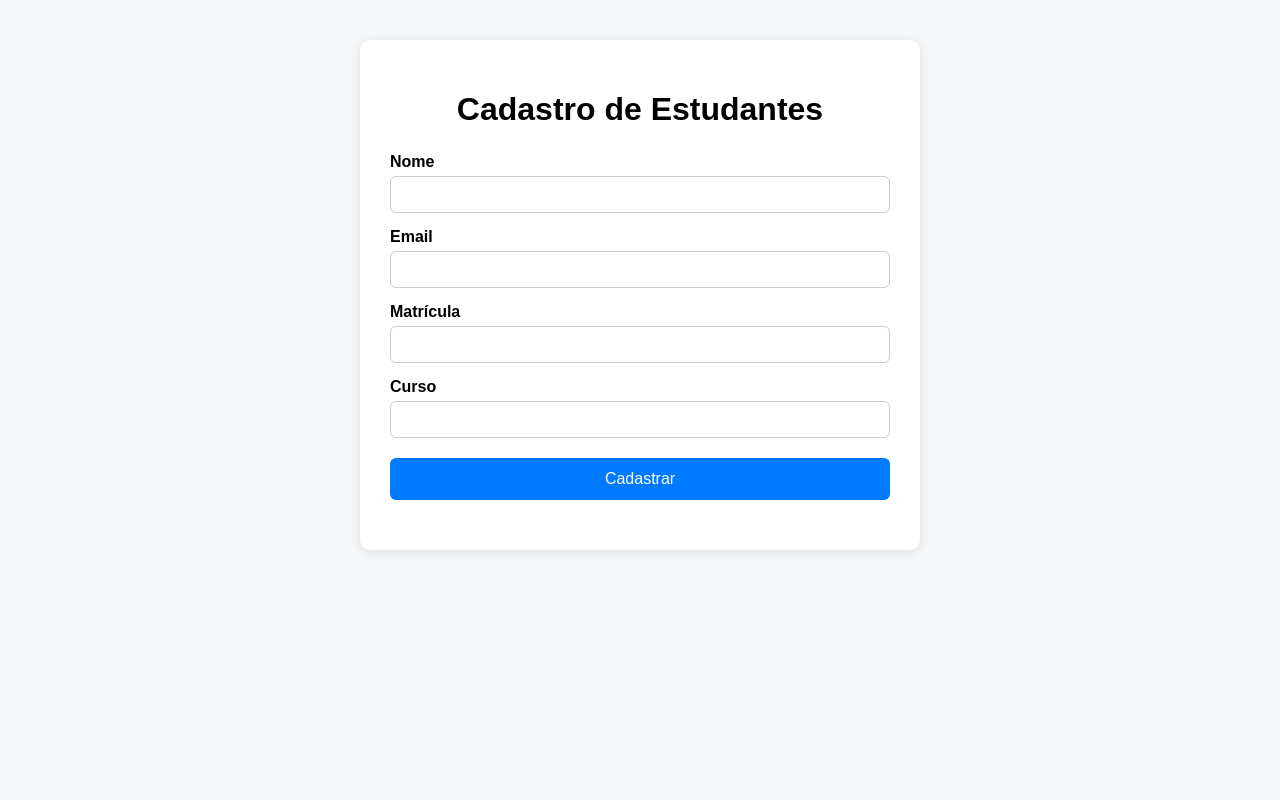
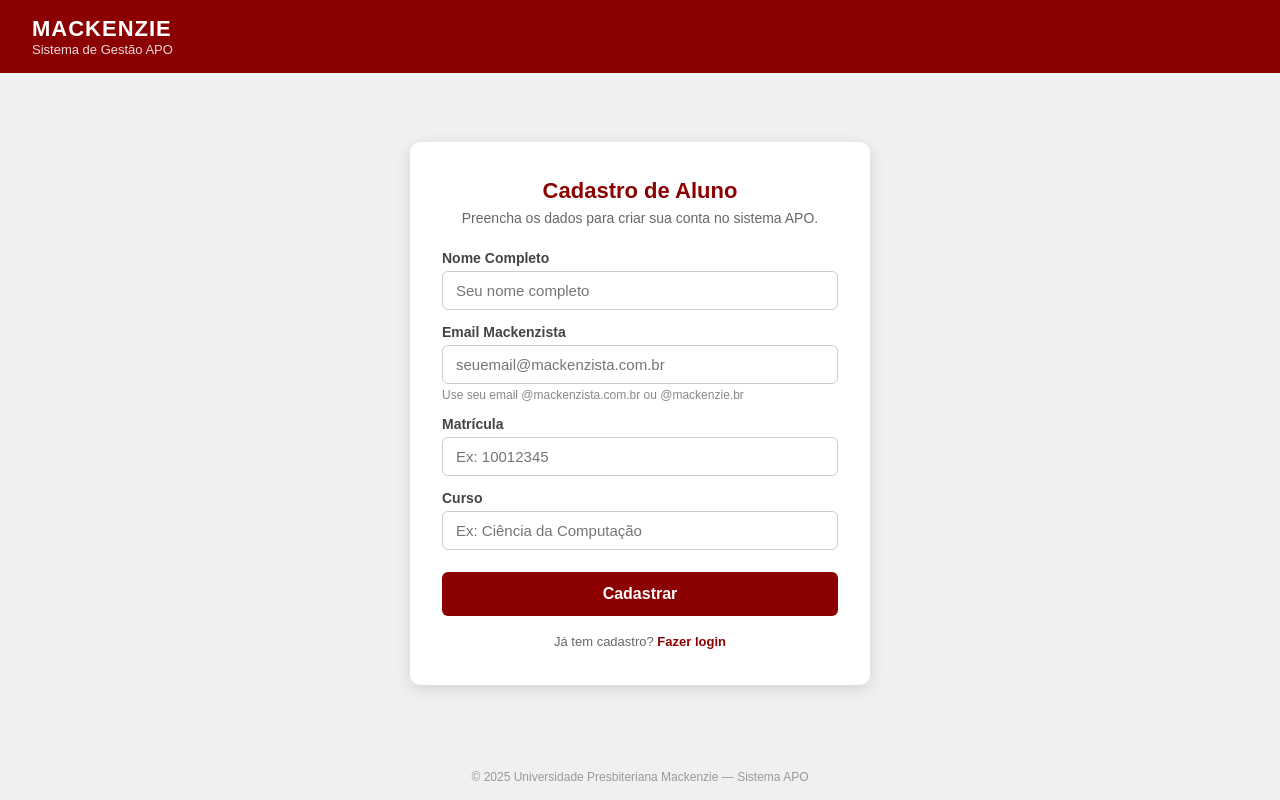
Before and after one commit to KauanSarzi/g2, a Spring Boot app: page /cadastro-aluno.html in a window 1280 px wide. Run offline with Spring Boot 4, Linux system fonts and the light colour scheme.

Commit message:
fix: corrige bugs de login, layout e validação de email
- AlunoRepository: usa findByEmailIgnoreCase para login case-insensitive
- LoginController: busca email no BD em lowercase para consistência
- submeter-apo.html: adiciona throw após redirect para parar execução quando não autenticado
- submeter-apo.html: corrige CSS grid de 3 para 4 colunas no formulário de itens
- cadastro-aluno.html: adiciona validação de domínio mackenzista no frontend, estilo consistente e link para login

https://claude.ai/code/session_014ruTEraNsWaSGq9grYUxhY

```diff
--- a/demo/src/main/java/com/example/demo/Controller/LoginController.java
+++ b/demo/src/main/java/com/example/demo/Controller/LoginController.java
@@ -30,7 +30,7 @@ public class LoginController {
                     .body(Map.of("erro", "Utilize seu email mackenzista para acessar o sistema"));
         }
 
-        return alunoRepository.findByEmail(email.trim())
+        return alunoRepository.findByEmailIgnoreCase(emailLower)
                 .map(aluno -> ResponseEntity.ok((Object) aluno))
                 .orElse(ResponseEntity.status(404)
                         .body(Map.of("erro", "Aluno não encontrado. Verifique seu email ou solicite o cadastro.")));
--- a/demo/src/main/java/com/example/demo/Repositories/AlunoRepository.java
+++ b/demo/src/main/java/com/example/demo/Repositories/AlunoRepository.java
@@ -5,5 +5,5 @@ import com.example.demo.Entidades.Aluno;
 import java.util.Optional;
 
 public interface AlunoRepository extends JpaRepository<Aluno, Long> {
-    Optional<Aluno> findByEmail(String email);
+    Optional<Aluno> findByEmailIgnoreCase(String email);
 }
--- a/demo/src/main/resources/static/cadastro-aluno.html
+++ b/demo/src/main/resources/static/cadastro-aluno.html
@@ -3,132 +3,243 @@
 <head>
   <meta charset="UTF-8">
   <meta name="viewport" content="width=device-width, initial-scale=1.0">
-  <title>Cadastro de Estudantes</title>
+  <title>Cadastro de Alunos - Mackenzie</title>
   <style>
+    * { box-sizing: border-box; margin: 0; padding: 0; }
+
     body {
       font-family: Arial, sans-serif;
-      background-color: #f4f6f8;
-      margin: 0;
-      padding: 40px;
+      background-color: #f0f0f0;
+      min-height: 100vh;
+      display: flex;
+      flex-direction: column;
     }
 
-    .container {
-      max-width: 500px;
-      margin: 0 auto;
-      background: white;
-      padding: 30px;
-      border-radius: 10px;
-      box-shadow: 0 2px 10px rgba(0,0,0,0.1);
+    header {
+      background-color: #8B0000;
+      color: white;
+      padding: 16px 32px;
+      display: flex;
+      align-items: center;
+      gap: 16px;
     }
 
-    h1 {
+    header .logo-text { font-size: 22px; font-weight: bold; letter-spacing: 1px; }
+    header .subtitle { font-size: 13px; opacity: 0.85; }
+
+    main {
+      flex: 1;
+      display: flex;
+      align-items: center;
+      justify-content: center;
+      padding: 40px 16px;
+    }
+
+    .card {
+      background: white;
+      padding: 36px 32px;
+      border-radius: 10px;
+      box-shadow: 0 4px 16px rgba(0,0,0,0.12);
+      width: 100%;
+      max-width: 460px;
+    }
+
+    .card h2 {
       text-align: center;
-      margin-bottom: 25px;
+      color: #8B0000;
+      margin-bottom: 6px;
+      font-size: 22px;
+    }
+
+    .card p.descricao {
+      text-align: center;
+      color: #666;
+      font-size: 14px;
+      margin-bottom: 24px;
     }
 
     label {
       display: block;
-      margin-top: 15px;
       font-weight: bold;
+      color: #444;
+      margin-top: 14px;
+      margin-bottom: 5px;
+      font-size: 14px;
     }
 
     input {
       width: 100%;
-      padding: 10px;
-      margin-top: 5px;
+      padding: 10px 13px;
       border: 1px solid #ccc;
       border-radius: 6px;
-      box-sizing: border-box;
+      font-size: 15px;
+      transition: border-color 0.2s;
     }
 
-    button {
+    input:focus {
+      outline: none;
+      border-color: #8B0000;
+      box-shadow: 0 0 0 2px rgba(139,0,0,0.1);
+    }
+
+    .email-hint {
+      font-size: 12px;
+      color: #888;
+      margin-top: 4px;
+    }
+
+    button[type="submit"] {
       width: 100%;
-      margin-top: 20px;
-      padding: 12px;
+      margin-top: 22px;
+      padding: 13px;
       border: none;
-      background-color: #007bff;
+      background-color: #8B0000;
       color: white;
       font-size: 16px;
+      font-weight: bold;
       border-radius: 6px;
       cursor: pointer;
+      transition: background-color 0.2s;
     }
 
-    button:hover {
-      background-color: #0056b3;
+    button[type="submit"]:hover { background-color: #6b0000; }
+    button[type="submit"]:disabled { background-color: #aaa; cursor: not-allowed; }
+
+    .mensagem {
+      margin-top: 18px;
+      padding: 10px 14px;
+      border-radius: 6px;
+      font-size: 14px;
+      text-align: center;
+      display: none;
     }
 
-    .mensagem {
-      margin-top: 20px;
+    .mensagem.sucesso {
+      background-color: #e8f5e9;
+      color: #2e7d32;
+      border: 1px solid #c8e6c9;
+      display: block;
+    }
+
+    .mensagem.erro {
+      background-color: #fde8e8;
+      color: #c0392b;
+      border: 1px solid #f5c6c6;
+      display: block;
+    }
+
+    .link-login {
+      margin-top: 18px;
       text-align: center;
+      font-size: 13px;
+      color: #666;
+    }
+
+    .link-login a {
+      color: #8B0000;
+      text-decoration: none;
       font-weight: bold;
     }
 
-    .sucesso {
-      color: green;
-    }
+    .link-login a:hover { text-decoration: underline; }
 
-    .erro {
-      color: red;
+    footer {
+      text-align: center;
+      padding: 16px;
+      font-size: 12px;
+      color: #999;
     }
   </style>
 </head>
 <body>
-  <div class="container">
-    <h1>Cadastro de Estudantes</h1>
+  <header>
+    <div>
+      <div class="logo-text">MACKENZIE</div>
+      <div class="subtitle">Sistema de Gestão APO</div>
+    </div>
+  </header>
+
+  <main>
+    <div class="card">
+      <h2>Cadastro de Aluno</h2>
+      <p class="descricao">Preencha os dados para criar sua conta no sistema APO.</p>
 
       <form id="formAluno">
-      <label for="nome">Nome</label>
-      <input type="text" id="nome" required>
+        <label for="nome">Nome Completo</label>
+        <input type="text" id="nome" placeholder="Seu nome completo" required>
 
-      <label for="email">Email</label>
-      <input type="email" id="email" required>
+        <label for="email">Email Mackenzista</label>
+        <input type="email" id="email" placeholder="seuemail@mackenzista.com.br" required>
+        <div class="email-hint">Use seu email @mackenzista.com.br ou @mackenzie.br</div>
 
         <label for="matricula">Matrícula</label>
-      <input type="text" id="matricula" required>
+        <input type="text" id="matricula" placeholder="Ex: 10012345" required>
 
         <label for="curso">Curso</label>
-      <input type="text" id="curso" required>
+        <input type="text" id="curso" placeholder="Ex: Ciência da Computação" required>
 
-      <button type="submit">Cadastrar</button>
+        <button type="submit" id="btnCadastrar">Cadastrar</button>
       </form>
 
       <div id="mensagem" class="mensagem"></div>
+
+      <div class="link-login">
+        Já tem cadastro? <a href="/login.html">Fazer login</a>
       </div>
+    </div>
+  </main>
+
+  <footer>&copy; 2025 Universidade Presbiteriana Mackenzie &mdash; Sistema APO</footer>
 
   <script>
-    const form = document.getElementById("formAluno");
-    const mensagem = document.getElementById("mensagem");
+    const form = document.getElementById('formAluno');
+    const mensagemEl = document.getElementById('mensagem');
+    const btnCadastrar = document.getElementById('btnCadastrar');
 
-    form.addEventListener("submit", async function(event) {
+    form.addEventListener('submit', async function (event) {
       event.preventDefault();
 
+      const email = document.getElementById('email').value.trim().toLowerCase();
+
+      if (!email.endsWith('@mackenzista.com.br') && !email.endsWith('@mackenzie.br')) {
+        mensagemEl.textContent = 'Utilize um email mackenzista (@mackenzista.com.br ou @mackenzie.br).';
+        mensagemEl.className = 'mensagem erro';
+        return;
+      }
+
       const aluno = {
-        nome: document.getElementById("nome").value,
-        email: document.getElementById("email").value,
-        matricula: document.getElementById("matricula").value,
-        curso: document.getElementById("curso").value
+        nome: document.getElementById('nome').value.trim(),
+        email: email,
+        matricula: document.getElementById('matricula').value.trim(),
+        curso: document.getElementById('curso').value.trim()
       };
 
+      btnCadastrar.disabled = true;
+      btnCadastrar.textContent = 'Cadastrando...';
+      mensagemEl.className = 'mensagem';
+      mensagemEl.textContent = '';
+
       try {
-        const response = await fetch("/alunos", {
-          method: "POST",
-          headers: {
-            "Content-Type": "application/json"
-          },
+        const response = await fetch('/alunos', {
+          method: 'POST',
+          headers: { 'Content-Type': 'application/json' },
           body: JSON.stringify(aluno)
         });
 
         if (response.ok) {
-          mensagem.textContent = "Aluno cadastrado com sucesso!";
-          mensagem.className = "mensagem sucesso";
+          mensagemEl.textContent = 'Aluno cadastrado com sucesso! Você já pode fazer login.';
+          mensagemEl.className = 'mensagem sucesso';
           form.reset();
         } else {
-          mensagem.textContent = "Erro ao cadastrar aluno.";
-          mensagem.className = "mensagem erro";
+          mensagemEl.textContent = 'Erro ao cadastrar aluno. Tente novamente.';
+          mensagemEl.className = 'mensagem erro';
         }
       } catch (error) {
-        mensagem.textContent = "Erro de conexão com o servidor.";
-        mensagem.className = "mensagem erro";
+        mensagemEl.textContent = 'Erro de conexão com o servidor.';
+        mensagemEl.className = 'mensagem erro';
+      } finally {
+        btnCadastrar.disabled = false;
+        btnCadastrar.textContent = 'Cadastrar';
       }
     });
   </script>
--- a/demo/src/main/resources/static/submeter-apo.html
+++ b/demo/src/main/resources/static/submeter-apo.html
@@ -77,7 +77,7 @@
     .aluno-info .campo { font-size: 14px; color: #555; }
     .aluno-info .campo strong { display: block; color: #333; font-size: 15px; margin-top: 2px; }
 
-    .form-row { display: grid; grid-template-columns: 1fr 1fr auto; gap: 12px; align-items: end; margin-bottom: 12px; }
+    .form-row { display: grid; grid-template-columns: 1fr 1fr 130px auto; gap: 12px; align-items: end; margin-bottom: 12px; }
 
     label {
       display: block;
@@ -308,6 +308,7 @@
     const alunoData = localStorage.getItem('alunoLogado');
     if (!alunoData) {
       window.location.href = '/login.html';
+      throw new Error('Não autenticado');
     }
     const aluno = JSON.parse(alunoData);
 
```
Lines whose indentation alone changed are shown as unchanged.
